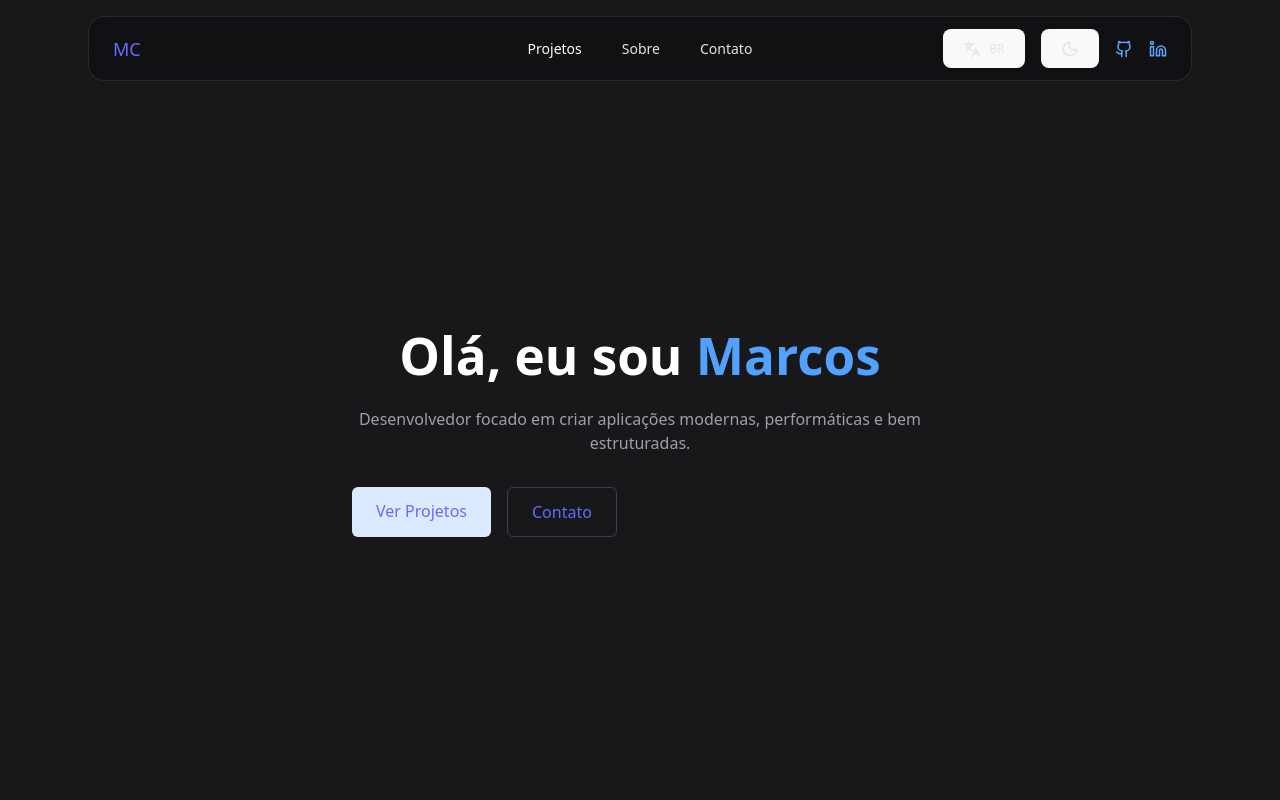
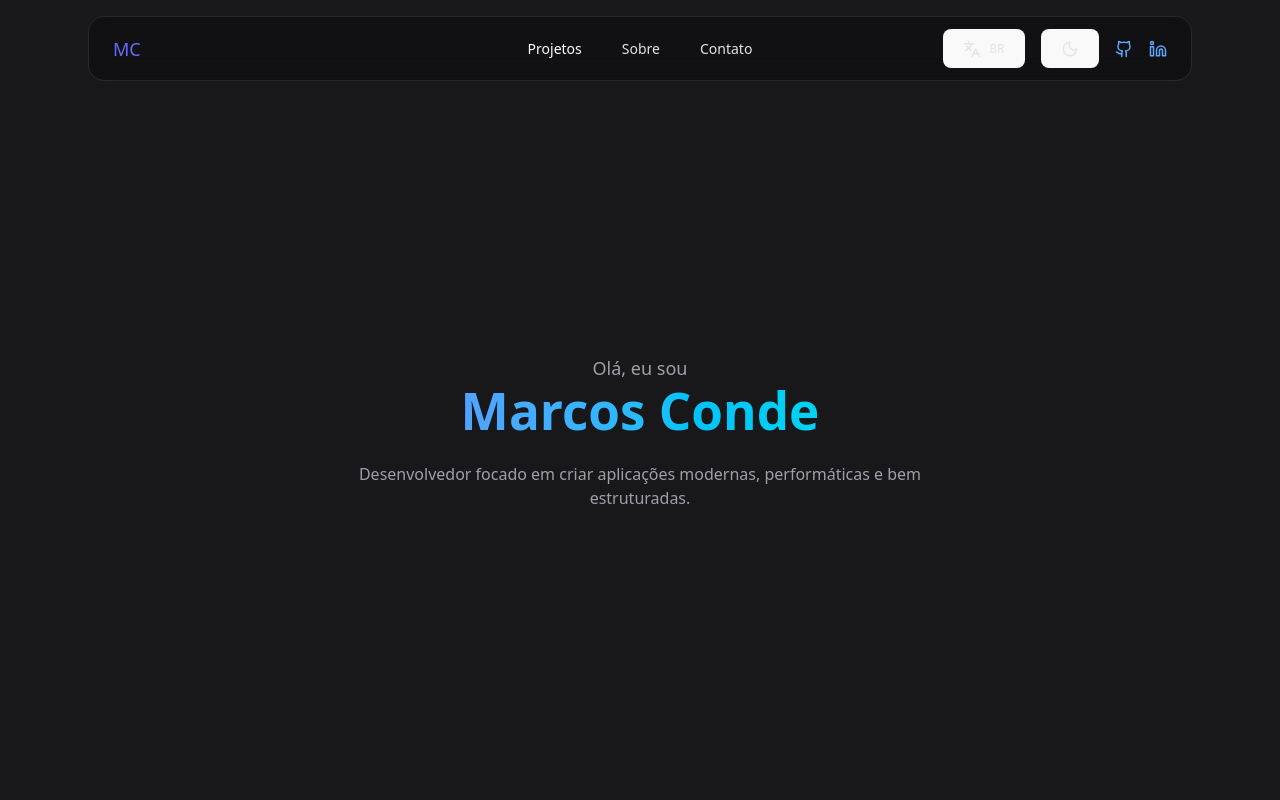
Before and after one commit to MarcosCondeJr/my-portfolio, a React (Vite) app: page / in a window 1280 px wide. Shown: the top 800 px of the page. Built offline with nearby package versions, Linux system fonts and the light colour scheme.

Commit message:
feat: adicionando parallazx no bg do site

```diff
--- a/package.json
+++ b/package.json
@@ -11,6 +11,7 @@
   },
   "dependencies": {
     "@tailwindcss/vite": "^4.1.18",
+    "gsap": "^3.14.2",
     "lucide-react": "^0.563.0",
     "react": "^19.2.0",
     "react-dom": "^19.2.0",
--- a/src/App.jsx
+++ b/src/App.jsx
@@ -1,6 +1,3 @@
-import { useState } from 'react'
-import reactLogo from './assets/react.svg'
-import viteLogo from '/vite.svg'
 import './App.css'
 import Navbar from './components/layout/Navbar'
 import Home from './pages/Home'
@@ -9,10 +6,12 @@ import Skills from './pages/Skills'
 import Projects from './pages/Projects'
 import Footer from './components/layout/Footer'
 import Contact from './pages/Contact'
+import ParallaxBackground from './components/background/ParallaxBackground'
 
 function App() {
   return (
     <div className=''>
+      <ParallaxBackground />
       <Navbar />
       <main>
         <Home/>
--- /dev/null
+++ b/src/components/background/ParallaxBackground.jsx
@@ -0,0 +1,87 @@
+import { useLayoutEffect, useRef } from "react";
+import gsap from "gsap";
+import { ScrollTrigger } from "gsap/ScrollTrigger";
+
+gsap.registerPlugin(ScrollTrigger);
+
+export default function ParallaxBackground() {
+  const rootRef = useRef(null);
+
+  useLayoutEffect(() => {
+    const reduceMotion = window.matchMedia("(prefers-reduced-motion: reduce)").matches;
+    if (reduceMotion) return;
+
+    const ctx = gsap.context(() => {
+      gsap.timeline({
+        scrollTrigger: {
+          trigger: document.documentElement,
+          start: "top top",
+          end: "bottom bottom",
+          scrub: 1,
+        },
+      })
+        .to(".pb-grid", { y: -140 }, 0)
+        .to(".pb-glow-1", { y: -80 }, 0)
+        .to(".pb-glow-2", { y: -160 }, 0);
+    }, rootRef);
+
+    return () => ctx.revert();
+  }, []);
+
+  return (
+    <div
+      ref={rootRef}
+      aria-hidden="true"
+      className="pointer-events-none fixed inset-0 -z-10 overflow-hidden"
+    >
+      {/* Base */}
+      <div className="absolute inset-0 bg-white dark:bg-zinc-950" />
+
+      {/* Glow (parallax leve) */}
+      <div className="absolute inset-0 opacity-80 dark:opacity-60">
+        <div className="pb-glow-1 absolute -top-48 left-1/2 h-[560px] w-[560px] -translate-x-1/2 rounded-full bg-blue-400/15 blur-3xl" />
+        <div className="pb-glow-2 absolute top-32 left-16 h-[460px] w-[460px] rounded-full bg-blue-400/10 blur-3xl" />
+        <div className="pb-glow-2 absolute bottom-[-120px] right-[-80px] h-[520px] w-[520px] rounded-full bg-blue-400/10 blur-3xl" />
+      </div>
+
+      {/* Grid sutil (parallax) */}
+      <svg
+        className="pb-grid absolute inset-0 h-full w-full"
+        viewBox="0 0 1440 900"
+        preserveAspectRatio="xMidYMid slice"
+      >
+        <g className="text-blue-400" opacity="0.18">
+          {/* linhas horizontais */}
+          {Array.from({ length: 10 }).map((_, i) => (
+            <line
+              key={`h-${i}`}
+              x1="0"
+              y1={120 + i * 70}
+              x2="1440"
+              y2={120 + i * 70}
+              stroke="currentColor"
+              strokeWidth="1"
+              opacity="0.06"
+            />
+          ))}
+          {/* linhas verticais */}
+          {Array.from({ length: 12 }).map((_, i) => (
+            <line
+              key={`v-${i}`}
+              x1={80 + i * 110}
+              y1="0"
+              x2={80 + i * 110}
+              y2="900"
+              stroke="currentColor"
+              strokeWidth="1"
+              opacity="0.05"
+            />
+          ))}
+        </g>
+      </svg>
+
+      {/* Overlay para “assentar” o fundo e melhorar legibilidade */}
+      <div className="absolute inset-0 bg-gradient-to-b from-transparent via-transparent to-black/5 dark:to-black/40" />
+    </div>
+  );
+}
--- /dev/null
+++ b/src/components/background/ParallaxBackground_Old.jsx
@@ -0,0 +1,135 @@
+import { useLayoutEffect, useRef } from "react";
+import gsap from "gsap";
+import { ScrollTrigger } from "gsap/ScrollTrigger";
+
+gsap.registerPlugin(ScrollTrigger);
+
+export default function ParallaxBackgroundOld() {
+  const rootRef = useRef(null);
+
+  useLayoutEffect(() => {
+    const reduceMotion = window.matchMedia("(prefers-reduced-motion: reduce)").matches;
+    if (reduceMotion) return;
+
+    const ctx = gsap.context(() => {
+      gsap.timeline({
+        scrollTrigger: {
+          trigger: document.documentElement,
+          start: "top top",
+          end: "bottom bottom",
+          scrub: 1,
+        },
+      })
+        .to(".pb-layer-1", { y: -80 }, 0)
+        .to(".pb-layer-2", { y: -160 }, 0)
+        .to(".pb-layer-3", { y: -260 }, 0)
+        .to(".pb-layer-4", { y: -120 }, 0);
+    }, rootRef);
+
+    return () => ctx.revert();
+  }, []);
+
+  return (
+    <div
+      ref={rootRef}
+      aria-hidden="true"
+      className="pointer-events-none fixed inset-0 -z-10 overflow-hidden"
+    >
+      {/* Fundo base (acompanha dark/light) */}
+      <div className="absolute inset-0 bg-white dark:bg-zinc-950" />
+
+      {/* Glow suave para dar profundidade */}
+      <div className="absolute inset-0 opacity-70 dark:opacity-60">
+        <div className="absolute -top-40 left-1/2 h-[520px] w-[520px] -translate-x-1/2 rounded-full bg-blue-400/15 blur-3xl" />
+        <div className="absolute top-40 left-20 h-[420px] w-[420px] rounded-full bg-blue-400/10 blur-3xl" />
+      </div>
+
+      {/* SVG Parallax */}
+      <svg
+        className="absolute inset-0 h-full w-full"
+        viewBox="0 0 1440 900"
+        preserveAspectRatio="xMidYMid slice"
+      >
+        {/* GRID (bem sutil) */}
+        <g className="pb-layer-1" opacity="0.22">
+          <g className="text-blue-400">
+            {Array.from({ length: 10 }).map((_, i) => (
+              <line
+                key={`h-${i}`}
+                x1="0"
+                y1={120 + i * 70}
+                x2="1440"
+                y2={120 + i * 70}
+                stroke="currentColor"
+                strokeWidth="1"
+                opacity="0.08"
+              />
+            ))}
+            {Array.from({ length: 12 }).map((_, i) => (
+              <line
+                key={`v-${i}`}
+                x1={80 + i * 110}
+                y1="0"
+                x2={80 + i * 110}
+                y2="900"
+                stroke="currentColor"
+                strokeWidth="1"
+                opacity="0.06"
+              />
+            ))}
+          </g>
+        </g>
+
+        {/* BLOBs (camada média) */}
+        <g className="pb-layer-2">
+          <g className="text-blue-400" opacity="0.10">
+            <path
+              fill="currentColor"
+              d="M260,260 C340,160 520,160 580,250 C650,360 520,430 410,410 C300,390 180,350 260,260 Z"
+            />
+            <path
+              fill="currentColor"
+              d="M1040,240 C1120,150 1290,170 1330,260 C1370,350 1280,420 1170,400 C1060,380 960,330 1040,240 Z"
+              opacity="0.8"
+            />
+          </g>
+        </g>
+
+        {/* “Montanhas” (camada forte) */}
+        <g className="pb-layer-3">
+          <g className="text-blue-400" opacity="0.12">
+            <path
+              fill="currentColor"
+              d="M0,640 C160,560 320,590 460,640 C620,700 760,670 920,610 C1090,550 1210,570 1440,640 L1440,900 L0,900 Z"
+            />
+          </g>
+
+          <g className="text-blue-400" opacity="0.18">
+            <path
+              fill="currentColor"
+              d="M0,720 C180,650 340,690 500,720 C660,760 820,740 980,700 C1160,650 1260,660 1440,720 L1440,900 L0,900 Z"
+            />
+          </g>
+        </g>
+
+        {/* Partículas (camada mais próxima) */}
+        <g className="pb-layer-4 text-blue-400" opacity="0.30">
+          {[
+            [220, 520, 2],
+            [420, 460, 1.5],
+            [860, 520, 2.2],
+            [1100, 480, 1.6],
+            [1280, 560, 2.4],
+          ].map(([cx, cy, r], idx) => (
+            <circle key={idx} cx={cx} cy={cy} r={r} fill="currentColor" opacity="0.25" />
+          ))}
+        </g>
+      </svg>
+
+      {/* Ajustes de cor no dark (mantendo blue-400 como base, mas mais visível) */}
+      <div className="absolute inset-0 hidden dark:block pointer-events-none">
+        <div className="absolute inset-0 bg-gradient-to-b from-transparent via-transparent to-black/30" />
+      </div>
+    </div>
+  );
+}
--- a/src/pages/Contact.jsx
+++ b/src/pages/Contact.jsx
@@ -20,8 +20,8 @@ export default function Contact() {
         <ContactCard
           icon={Mail}
           title="Email"
-          description="marcosconde@email.com"
-          href="mailto:marcosconde@email.com"
+          description="marcos14conde@hotmail.com"
+          href="mailto:marcos14conde@hotmail.com"
           action="Enviar email"
         />
 
--- a/src/pages/Home.jsx
+++ b/src/pages/Home.jsx
@@ -2,29 +2,35 @@ export default function Home() {
   return (
     <section className="min-h-screen text-white flex items-center">
       <div className="max-w-6xl mx-auto px-6">
+
+        <span className="text-lg  text-zinc-500 dark:text-zinc-400">
+          Olá, eu sou
+        </span>
+
         <h1 className="text-4xl md:text-6xl font-bold leading-tight text-zinc-800 dark:text-white">
-          Olá, eu sou <span className="text-blue-400">Marcos</span>
+          <span className="bg-gradient-to-r from-blue-400 to-cyan-400 bg-clip-text text-transparent">Marcos Conde</span>
         </h1>
 
-        <p className="mt-6 text-zinc-400 max-w-xl">
+        <p className="mt-6 text-zinc-600 dark:text-zinc-400 max-w-xl">
           Desenvolvedor focado em criar aplicações modernas, performáticas e bem estruturadas.
         </p>
 
-        <div className="mt-8 flex gap-4">
+
+        {/* <div className="mt-8 flex gap-4">
           <a
             href="#projects"
-            className="bg-blue-100 hover:bg-blue-400 text-white px-6 py-3 rounded-md font-medium transition"
+            className="bg-gradient-to-r from-blue-400 to-cyan-400 text-transparent hover:bg-white text-white px-6 py-3 rounded-md font-medium transition"
           >
-            Ver Projetos
+            <span className="dark:text-white text-blue-400">Ver Projetos</span>
           </a>
 
           <a
             href="#contact"
             className="border border-zinc-700 hover:border-blue-400 px-6 py-3 rounded-md font-medium transition"
           >
-            Contato
+            <span className="text-blue-400">Contato</span>
           </a>
-        </div>
+        </div> */}
       </div>
     </section>
   );
```
Also changed, not shown: 1 other file (tests, documents, lock files or other folders).
